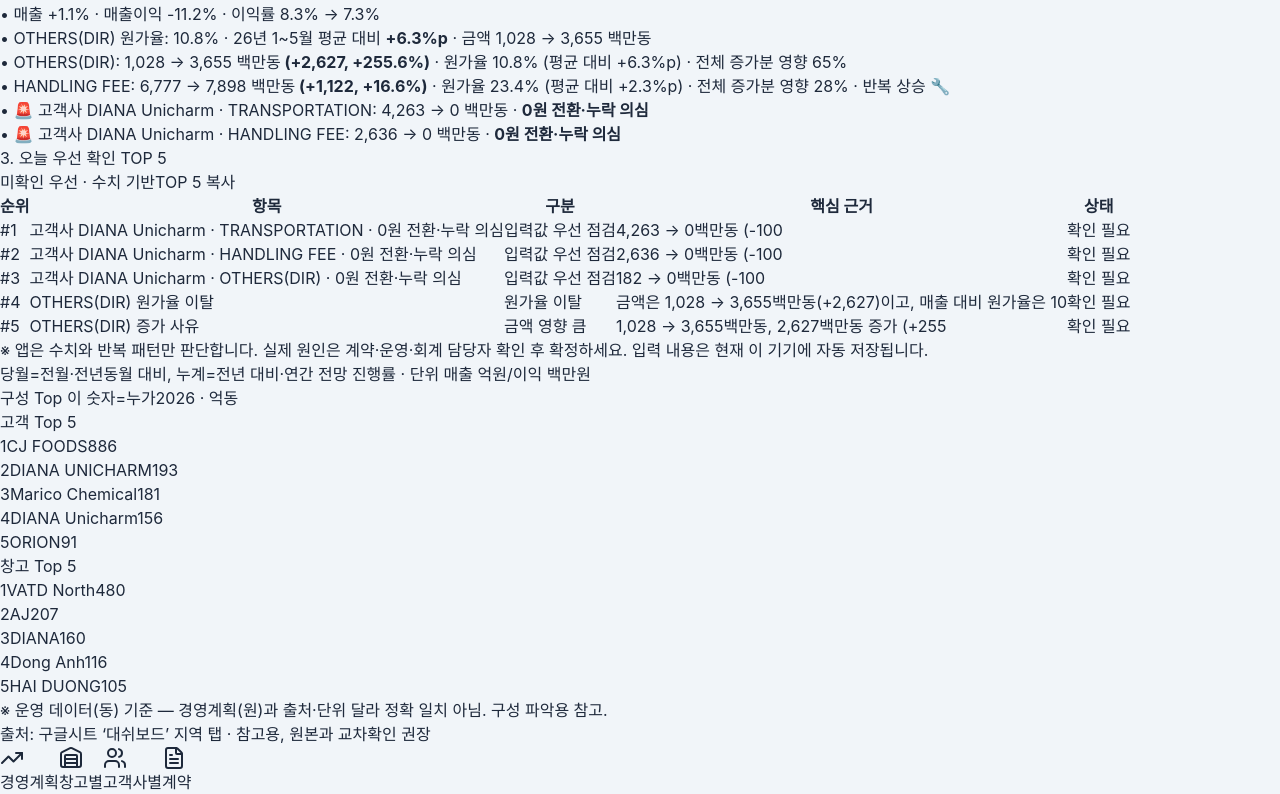
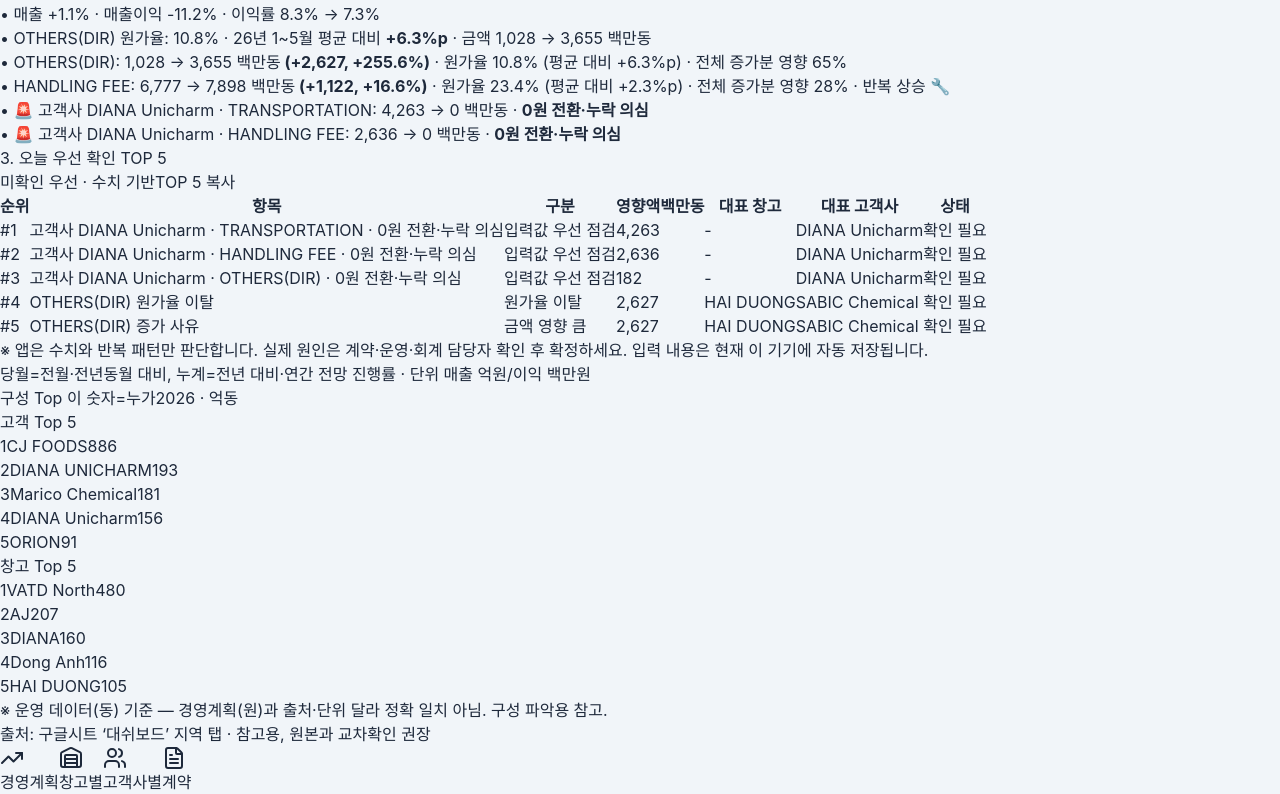
Before and after one commit to globalistkr-korea/Dash-Board, a React (Vite) app: page / in a window 1280 px wide. Shown: the part 870-1664 px from the top of the page. Built offline with nearby package versions, Linux system fonts and the light colour scheme.

Commit message:
월간 TOP5 담당자 확인 효율 개선

```diff
--- a/src/components/ReportBriefing.jsx
+++ b/src/components/ReportBriefing.jsx
@@ -15,6 +15,7 @@
 
 const NOTE_PREFIX = 'vn_dashboard_report_notes_v1:';
 const SETTINGS_KEY = 'vn_dashboard_report_ratio_settings_v1';
+const COPY_MODE_KEY = 'vn_dashboard_report_copy_mode_v1';
 const cleanItem = (item) => item.replace(/^(\d+)\.\s*/, '');
 const signed = (value, digits = 1) => (
   value == null || !Number.isFinite(value)
@@ -52,6 +53,11 @@
   const rate = row.ratioDeltaPp != null ? `, ${L('원가율', 'cost ratio')} ${ratio(row.ratioPrev)}→${ratio(row.ratioCur)}(${pp(row.ratioDeltaPp)})` : '';
   return `${row.name} ${row.delta >= 0 ? '+' : ''}${money(row.delta)}${L('백만동', ' M dong')} (${money(row.prev)}→${money(row.cur)}${rate})${share}`;
 }).join(' · ');
+
+const topContributor = (rows = []) => rows.reduce((top, row) => {
+  if (!top) return row;
+  return Math.abs(row.delta || 0) > Math.abs(top.delta || 0) ? row : top;
+}, null);
 
 const contributorVerdict = (row, L, thresholdPp = 5) => {
   const ratioGap = row.ratioDeltaPp;
@@ -462,6 +468,15 @@
   }
 }
 
+function loadCopyMode() {
+  try {
+    const saved = localStorage.getItem(COPY_MODE_KEY);
+    return ['owner', 'mail', 'report'].includes(saved) ? saved : 'owner';
+  } catch {
+    return 'owner';
+  }
+}
+
 function reportConclusion(d, L) {
   if (d.marginPp != null && d.marginPp <= -1) {
     return L(
@@ -532,7 +547,7 @@
   const [thresholdOpen, setThresholdOpen] = useState(false);
   const [copiedId, setCopiedId] = useState(null);
   const [copiedRowId, setCopiedRowId] = useState(null);
-  const [copyMode, setCopyMode] = useState('owner');
+  const [copyMode, setCopyMode] = useState(loadCopyMode);
   const [cloudStatus, setCloudStatus] = useState(() => loadCloudStatus(noteKey));
   const [activeNoteKey, setActiveNoteKey] = useState(noteKey);
   const [cloudUser, setCloudUser] = useState(null);
@@ -640,6 +655,10 @@
     localStorage.setItem(SETTINGS_KEY, JSON.stringify(settings));
   }, [settings]);
 
+  useEffect(() => {
+    localStorage.setItem(COPY_MODE_KEY, copyMode);
+  }, [copyMode]);
+
   const increases = costs.filter((item) => item.delta > 0);
   const decreases = costs
     .filter((item) => item.delta < 0 && item.prev >= 100 && (item.cur === 0 || item.cur <= item.prev * 0.3))
@@ -674,6 +693,7 @@
     return {
       id: `cost:${item.item}`,
       item: item.item,
+      delta: item.delta,
       title: L(`${cleanItem(item.item)} 증가 사유`, `${cleanItem(item.item)} increase`),
       evidence: L(
         `${money(item.prev)} → ${money(item.cur)}백만동, ${money(item.delta)}백만동 증가 (${signed(item.pct)}). 매출 대비 원가율은 ${ratio(item.ratioPrev)} → ${ratio(item.ratioCur)}(${pp(item.ratioDeltaPp)})이고, ${curAvgLabel} ${ratio(item.avgRatioCurYtd)} 대비 ${pp(item.avgDeltaPp)}입니다. ${item.structural ? '여러 달 반복되어 구조적 가능성이 있습니다.' : '특정 기간 집중 여부를 확인해야 합니다.'}`,
@@ -710,6 +730,7 @@
     return {
       id: `rate:${item.item}`,
       urgent: Math.abs(item.basisDeltaPp || 0) >= item.thresholdPp,
+      delta: item.delta,
       title: L(`${cleanItem(item.item)} 원가율 이탈`, `${cleanItem(item.item)} cost-ratio deviation`),
       evidence: L(
         `금액은 ${money(item.prev)} → ${money(item.cur)}백만동(${item.delta >= 0 ? '+' : ''}${money(item.delta)})이고, 매출 대비 원가율은 ${ratio(item.ratioCur)}입니다. 선택 기준선 ${selectedBaselineLabel} ${ratio(item.baselineRatio)} 대비 ${pp(item.basisDeltaPp)}로, 임계값 ${item.thresholdPp}%p를 벗어났습니다. 참고로 ${curAvgLabel} 대비 ${pp(item.avgDeltaPp)}, ${prevAvgLabel} 대비 ${pp(item.prevAvgDeltaPp)}입니다.`,
@@ -746,6 +767,7 @@
       id: `drop:${item.item}`,
       item: item.item,
       urgent: true,
+      delta: item.delta,
       title: `${cleanItem(item.item)} · ${dropType(item, L)}`,
       evidence: L(
         `${money(item.prev)} → ${money(item.cur)}백만동, ${money(Math.abs(item.delta))}백만동 감소 (${signed(item.pct)}). 실제 절감일 수도 있지만 미기입·자릿수·계정 변경 가능성을 먼저 확인해야 합니다.`,
@@ -770,6 +792,9 @@
     return {
       id: `data:${alert.kind}:${alert.entity}:${alert.item}`,
       urgent: true,
+      delta: (alert.cur || 0) - (alert.prev || 0),
+      topWarehouse: alert.kind === 'warehouses' ? alert.entity : '-',
+      topCustomer: alert.kind === 'customers' ? alert.entity : '-',
       title: `${targetType} ${alert.entity} · ${cleanItem(alert.item)} · ${alertType(alert, L)}`,
       evidence: L(
         `${money(alert.prev)} → ${money(alert.cur)}백만동 (${signed(alert.pct)}). 전체 합계에서 다른 대상의 증가와 상쇄되더라도 개별 입력값은 별도 점검이 필요합니다.`,
@@ -788,6 +813,9 @@
     ...costChecks,
     ...(worstWarehouse ? [{
       id: `warehouse:${worstWarehouse.name}`,
+      delta: worstWarehouse.gpDelta,
+      topWarehouse: worstWarehouse.name,
+      topCustomer: '-',
       title: L(`${worstWarehouse.name} 이익 악화`, `${worstWarehouse.name} profit decline`),
       evidence: L(
         `매출이익 ${money(worstWarehouse.gpDelta)}백만동 변동, 매출 ${signed(worstWarehouse.revPct)}, 마진 ${worstWarehouse.marginPp == null ? '-' : `${worstWarehouse.marginPp.toFixed(1)}%p`}.`,
@@ -800,6 +828,9 @@
     }] : []),
     ...(worstCustomer ? [{
       id: `customer:${worstCustomer.name}`,
+      delta: worstCustomer.gpDelta,
+      topWarehouse: '-',
+      topCustomer: worstCustomer.name,
       title: L(`${worstCustomer.name} 고객 영향`, `${worstCustomer.name} customer impact`),
       evidence: L(
         `매출이익 ${money(worstCustomer.gpDelta)}백만동 변동, 매출 ${signed(worstCustomer.revPct)}.`,
@@ -826,11 +857,19 @@
   const confirmedChecks = checks.filter((item) => notes[item.id]?.trim());
   const visibleConfirmedChecks = visibleChecks.filter((item) => notes[item.id]?.trim());
   const priorityChecks = checks
-    .map((item) => ({
+    .map((item) => {
+      const warehouseTop = topContributor(item.warehouseRows);
+      const customerTop = topContributor(item.customerRows);
+      const rawImpact = item.delta ?? warehouseTop?.delta ?? customerTop?.delta ?? 0;
+      return {
         ...item,
         priority: checkPriority(item, L),
         confirmed: Boolean(notes[item.id]?.trim()),
-    }))
+        impact: Math.abs(rawImpact || 0),
+        topWarehouse: item.topWarehouse || warehouseTop?.name || '-',
+        topCustomer: item.topCustomer || customerTop?.name || '-',
+      };
+    })
     .sort((a, b) => {
       if (a.confirmed !== b.confirmed) return a.confirmed ? 1 : -1;
       return b.priority.score - a.priority.score;
@@ -954,16 +993,28 @@
   const copyPriorityChecks = async () => {
     const text = [
       copyMode === 'report' ? '[보고용] 오늘 우선 확인 TOP 5' : '[확인 요청] 오늘 우선 확인 TOP 5',
-      ...priorityChecks.map((item, index) => [
+      ...priorityChecks.map((item, index) => {
+        const impactText = item.impact > 0 ? `${money(item.impact)}${L('백만동', ' M dong')}` : '-';
+        const statusText = item.confirmed ? L('확인 완료', 'Confirmed') : item.priority.label;
+        if (copyMode === 'owner') {
+          return [
+            `${index + 1}. ${item.title} · ${statusText} · ${L('영향', 'Impact')} ${impactText}`,
+            `- ${L('대표 창고', 'Top warehouse')}: ${item.topWarehouse} / ${L('대표 고객사', 'Top customer')}: ${item.topCustomer}`,
+            `- ${L('확인', 'Check')}: ${item.question}`,
+          ].join('\n');
+        }
+        return [
           `${index + 1}. ${item.title}`,
-        `- ${L('판정', 'Flag')}: ${item.confirmed ? L('확인 완료', 'Confirmed') : item.priority.label}`,
+          `- ${L('판정', 'Flag')}: ${statusText}`,
+          `- ${L('영향', 'Impact')}: ${impactText}`,
+          `- ${L('대표 창고', 'Top warehouse')}: ${item.topWarehouse}`,
+          `- ${L('대표 고객사', 'Top customer')}: ${item.topCustomer}`,
           `- ${L('근거', 'Evidence')}: ${item.evidence}`,
           copyMode === 'report'
             ? `- ${L('보고 메모', 'Report note')}: 담당자 확인 후 실제 사유를 반영합니다.`
-          : copyMode === 'mail'
-            ? `- ${L('요청', 'Request')}: ${item.question} ${L('확인 후 실제 사유와 근거 금액/기간을 회신 부탁드립니다.', 'Please reply with the confirmed reason and supporting amount/period.')}`
-            : `- ${L('확인', 'Check')}: ${item.question}`,
-      ].join('\n')),
+            : `- ${L('요청', 'Request')}: ${item.question} ${L('확인 후 실제 사유와 근거 금액/기간을 회신 부탁드립니다.', 'Please reply with the confirmed reason and supporting amount/period.')}`,
+        ].join('\n');
+      }),
     ].join('\n\n');
     const ok = await copyText(text);
     setCopiedId(ok ? 'priority' : 'fail:priority');
@@ -1150,20 +1201,23 @@
                 </div>
               </div>
               <div className="overflow-x-auto">
-                <table className="w-full min-w-[560px] text-[11px]">
+                <table className="w-full min-w-[760px] text-[11px]">
                   <thead>
                     <tr className="border-b border-amber-100 text-amber-700">
                       <th className="py-1 pr-2 text-left font-medium">{L('순위', 'No.')}</th>
                       <th className="py-1 px-2 text-left font-medium">{L('항목', 'Item')}</th>
                       <th className="py-1 px-2 text-left font-medium">{L('구분', 'Flag')}</th>
-                      <th className="py-1 px-2 text-left font-medium">{L('핵심 근거', 'Key evidence')}</th>
+                      <th className="py-1 px-2 text-right font-medium">
+                        {L('영향액', 'Impact')}
+                        <span className="block text-[9px] font-normal opacity-70">{L('백만동', 'M dong')}</span>
+                      </th>
+                      <th className="py-1 px-2 text-left font-medium">{L('대표 창고', 'Top warehouse')}</th>
+                      <th className="py-1 px-2 text-left font-medium">{L('대표 고객사', 'Top customer')}</th>
                       <th className="py-1 pl-2 text-right font-medium">{L('상태', 'Status')}</th>
                     </tr>
                   </thead>
                   <tbody>
-                    {priorityChecks.map((item, index) => {
-                      const shortEvidence = item.evidence.split('.').slice(0, 1).join('.').replace(/입니다$/, '');
-                      return (
+                    {priorityChecks.map((item, index) => (
                       <tr key={`priority-${item.id}`} className="border-b border-white/70 last:border-0">
                         <td className="py-1 pr-2 font-bold text-amber-700">#{index + 1}</td>
                         <td className="py-1 px-2 font-semibold text-slate-700">{item.title}</td>
@@ -1172,15 +1226,18 @@
                             {item.priority.label}
                           </span>
                         </td>
-                          <td className="py-1 px-2 text-slate-500">{shortEvidence}</td>
+                        <td className="py-1 px-2 text-right tabular-nums font-semibold text-slate-700">
+                          {item.impact > 0 ? money(item.impact) : '-'}
+                        </td>
+                        <td className="py-1 px-2 text-slate-600">{item.topWarehouse}</td>
+                        <td className="py-1 px-2 text-slate-600">{item.topCustomer}</td>
                         <td className="py-1 pl-2 text-right">
                           <span className={`whitespace-nowrap rounded-full px-1.5 py-0.5 text-[10px] font-semibold ${item.confirmed ? 'bg-emerald-100 text-emerald-700' : 'bg-white text-amber-700'}`}>
                             {item.confirmed ? L('확인 완료', 'Confirmed') : L('확인 필요', 'Check')}
                           </span>
                         </td>
                       </tr>
-                      );
-                    })}
+                    ))}
                   </tbody>
                 </table>
               </div>
--- a/src/pages/PlanPage.jsx
+++ b/src/pages/PlanPage.jsx
@@ -1,4 +1,4 @@
-import { lazy, Suspense, useState } from 'react';
+import { lazy, Suspense, useEffect, useState } from 'react';
 import {
   BarChart, Bar, XAxis, YAxis, Tooltip, Cell,
 } from 'recharts';
@@ -310,17 +310,49 @@
 /* ── 월간 비교 (당월 vs 전월 vs 전년동월 + 누계) ──────────── */
 const arrSum = (a, n) => (a || []).slice(0, n).reduce((x, v) => x + (v || 0), 0);
 const pctOf = (cur, base) => (base ? ((cur - base) / Math.abs(base)) * 100 : null);
+const MONTHLY_VIEW_KEY = 'vn_dashboard_monthly_view_v1';
+const MONTHLY_VIEW_MODES = ['요약', '점검', '상세'];
+const MONTHLY_COMPARE_BASIS = ['mom', 'yoy', 'ytd'];
+
+function loadMonthlyViewState(lastActual) {
+  const fallback = {
+    month: lastActual,
+    viewMode: '요약',
+    compareBasis: lastActual > 1 ? 'mom' : 'yoy',
+  };
+  try {
+    const saved = JSON.parse(localStorage.getItem(MONTHLY_VIEW_KEY) || '{}');
+    const savedMonth = Number(saved.month);
+    const month = Number.isFinite(savedMonth)
+      ? Math.min(Math.max(1, savedMonth), lastActual)
+      : fallback.month;
+    const compareBasis = MONTHLY_COMPARE_BASIS.includes(saved.compareBasis)
+      ? (month === 1 && saved.compareBasis === 'mom' ? 'yoy' : saved.compareBasis)
+      : fallback.compareBasis;
+    return {
+      month,
+      viewMode: MONTHLY_VIEW_MODES.includes(saved.viewMode) ? saved.viewMode : fallback.viewMode,
+      compareBasis,
+    };
+  } catch {
+    return fallback;
+  }
+}
 
 function MonthlyView({ clff, region, subtype }) {
   const { t, lang } = useLang();
   const meta = monthsMeta(CURRENT_YEAR);
   const lastActual = actualCount(CURRENT_YEAR);
-  const [m, setM] = useState(lastActual);          // 선택 월(1~12)
-  const [viewMode, setViewMode] = useState('요약');
-  const [compareBasis, setCompareBasis] = useState(lastActual > 1 ? 'mom' : 'yoy');
+  const [m, setM] = useState(() => loadMonthlyViewState(lastActual).month);          // 선택 월(1~12)
+  const [viewMode, setViewMode] = useState(() => loadMonthlyViewState(lastActual).viewMode);
+  const [compareBasis, setCompareBasis] = useState(() => loadMonthlyViewState(lastActual).compareBasis);
   const prevYear = YEARS[YEARS.indexOf(CURRENT_YEAR) - 1];
   const type = meta[m - 1].type;                    // 실적 | 계획
   const effectiveBasis = m === 1 && compareBasis === 'mom' ? 'yoy' : compareBasis;
+
+  useEffect(() => {
+    localStorage.setItem(MONTHLY_VIEW_KEY, JSON.stringify({ month: m, viewMode, compareBasis: effectiveBasis }));
+  }, [m, viewMode, effectiveBasis]);
 
   const rows = PL_METRICS.map((metric) => {
     const cur = series(CURRENT_YEAR, metric, clff, region, subtype);
```
Lines whose indentation alone changed are shown as unchanged.
